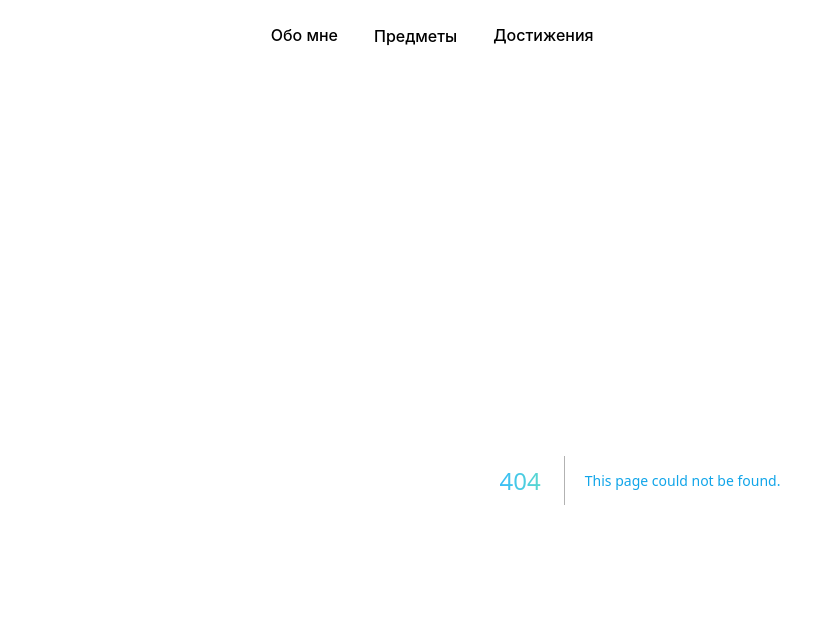
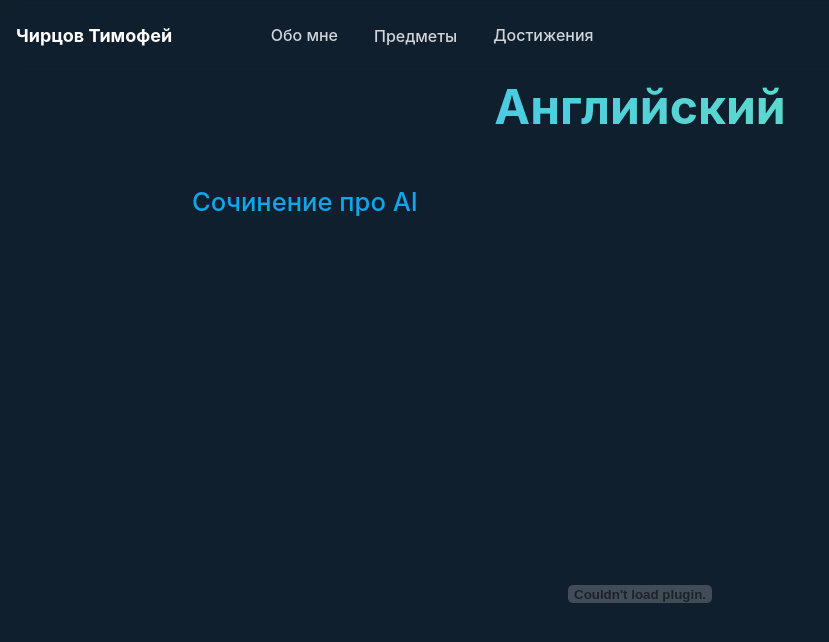
Before and after one commit to TeamHeightline/herzen-final-term-paper, a Next.js app: page /herzen-final-term-paper/year-4/english in a window 1280 px wide. Before the commit this address had no page. Shown: the top 642 px of the page, without its empty margins (0-829 px from the left). Built offline with nearby package versions, Linux system fonts and the light colour scheme.

Commit message:
Сделал страницу для предмета Английский

```diff
--- /dev/null
+++ b/src/app/year-4/english/page.tsx
@@ -0,0 +1,14 @@
+export default function English() {
+  return (
+    <>
+      <h1 className={'text-center'}>Английский</h1>
+      <h2 id={'lr1'}>Сочинение про AI</h2>
+      <embed
+        className={'mt-4'}
+        src="/herzen-final-term-paper/files/year-4/english/Essay about AI.pdf"
+        width="100%"
+        height="700px"
+      />
+    </>
+  );
+}
--- a/src/shared/header/subject-list/subject-list.tsx
+++ b/src/shared/header/subject-list/subject-list.tsx
@@ -57,6 +57,13 @@ export function SubjectList() {
           >
             Языки написания спецификаций
           </MenuItem>
+          <MenuItem
+            as={Link}
+            href="/year-4/english"
+            className={'block px-4 py-2 no-underline hover:bg-gray-600 hover:text-white'}
+          >
+            Английский
+          </MenuItem>
         </MenuItems>
       </Menu>
     </>
```
Also changed, not shown: 1 other file (tests, documents, lock files or other folders).
